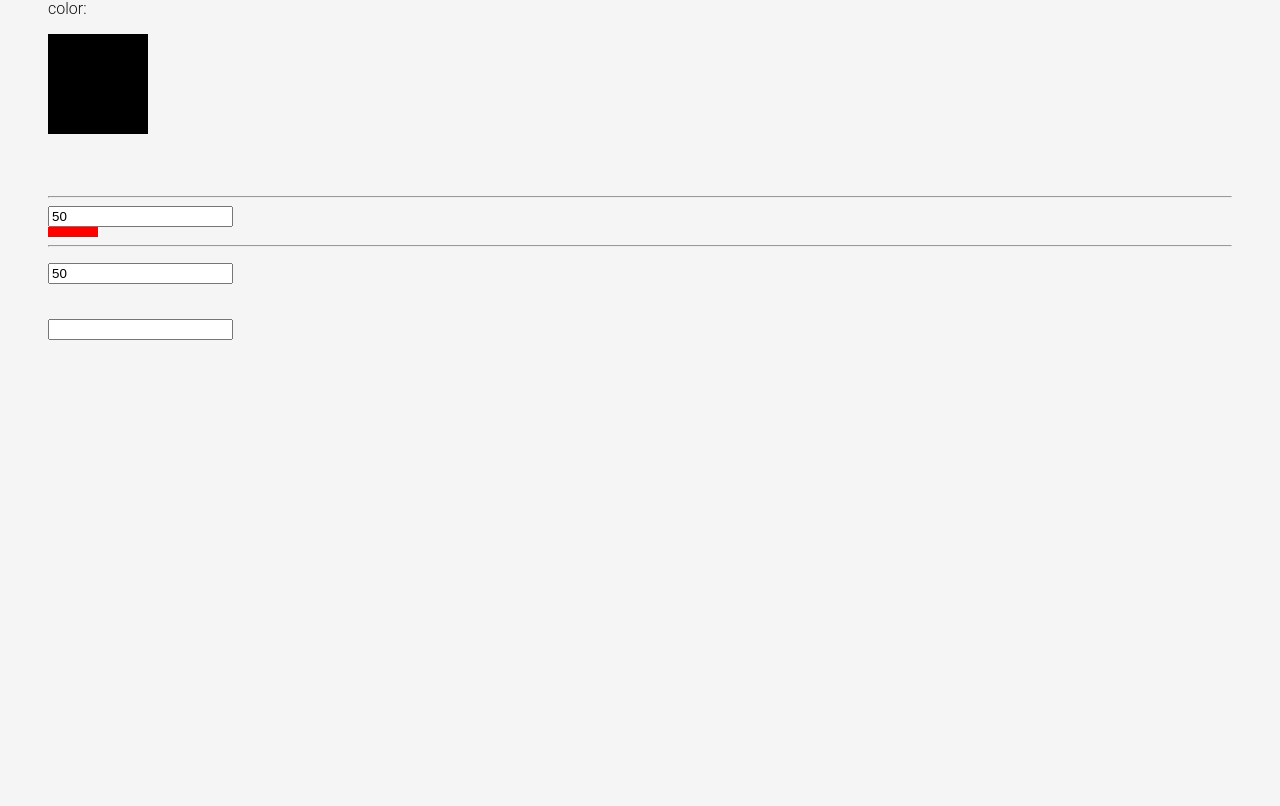
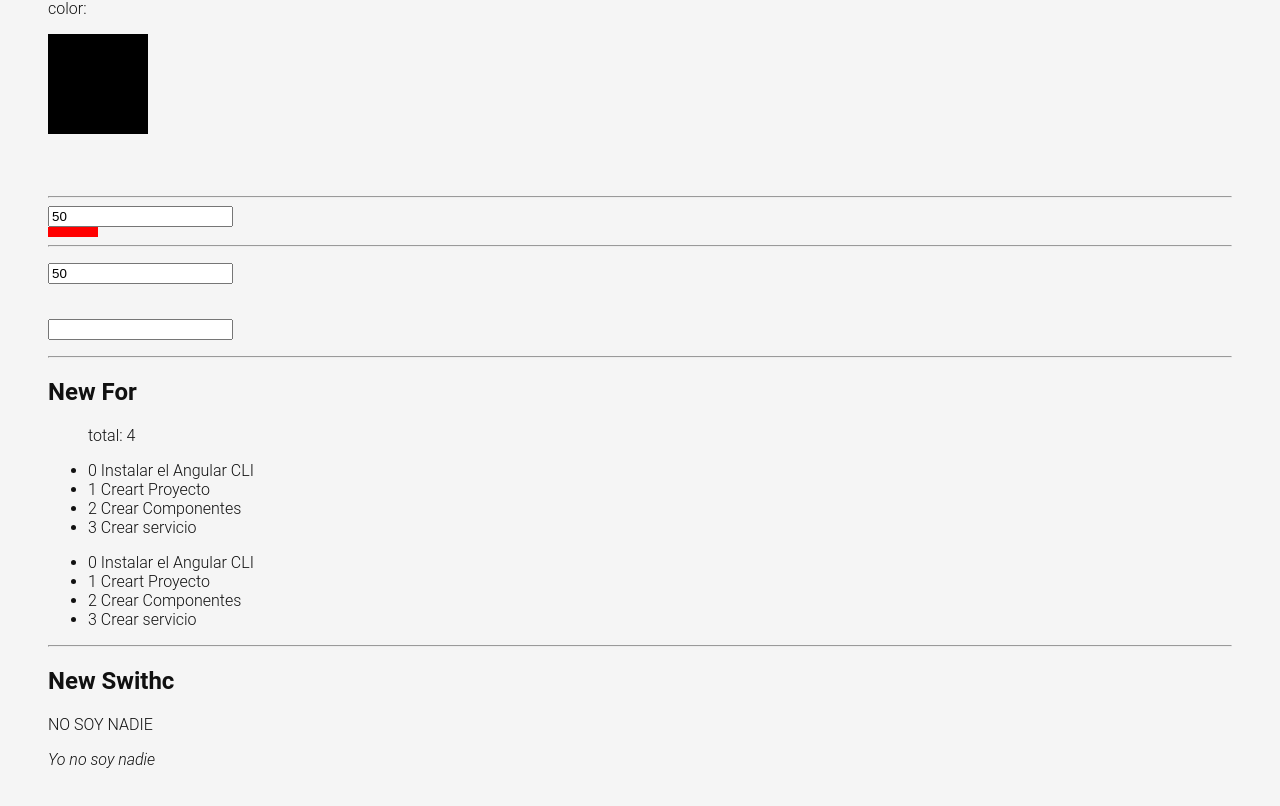
Before and after one commit to MNATorres/cursoAngular, an Angular app: page /labs in a window 1280 px wide. Shown: the part 2265-3071 px from the top of the page. Before the commit the page ends 2669 px from the top, so only its background shows below. Built offline with nearby package versions, Linux system fonts and the light colour scheme.

Commit message:
nueva sintaxis de for, switch

```diff
--- a/src/app/pages/labs/labs.component.html
+++ b/src/app/pages/labs/labs.component.html
@@ -120,4 +120,41 @@
   <p>
     <input type="text" />
   </p>
+  <hr />
+  <h2>New For</h2>
+  <ul>
+    <p>total: {{ tasks().length }}</p>
+    <li *ngFor="let task of tasks(); index as i">{{ i }} {{ task }}</li>
+  </ul>
+  <ul>
+    @for(task of tasks(); track task; let i = $index){
+    <li>{{ i }} {{ task }}</li>
+    } @empty {
+    <li><strong>La lista está en vacío</strong></li>
+    }
+  </ul>
+
+  <hr />
+  <h2>New Swithc</h2>
+  <div [ngSwitch]="person().name">
+    <p *ngSwitchCase="'matias'">yo soy Matias</p>
+    <p *ngSwitchCase="'nehuen'">yo soy Nehuen</p>
+    <p *ngSwitchCase="'andres'">yo soy Andres</p>
+    <p *ngSwitchCase="'torres'">yo soy Torres</p>
+    <p *ngSwitchDefault>NO SOY NADIE</p>
+  </div>
+
+  <div>
+    @switch (person().name) { @case ('matias') {
+    <p>Yo soy Matias</p>
+    } @case ('nehuen') {
+    <p>Yo soy Nehuen</p>
+    } @case ('andres') {
+    <p>Yo soy Andres</p>
+    } @case ('torres') {
+    <i>Soy Torres</i>
+    } @default {
+    <i>Yo no soy nadie</i>
+    } }
+  </div>
 </div>
```
